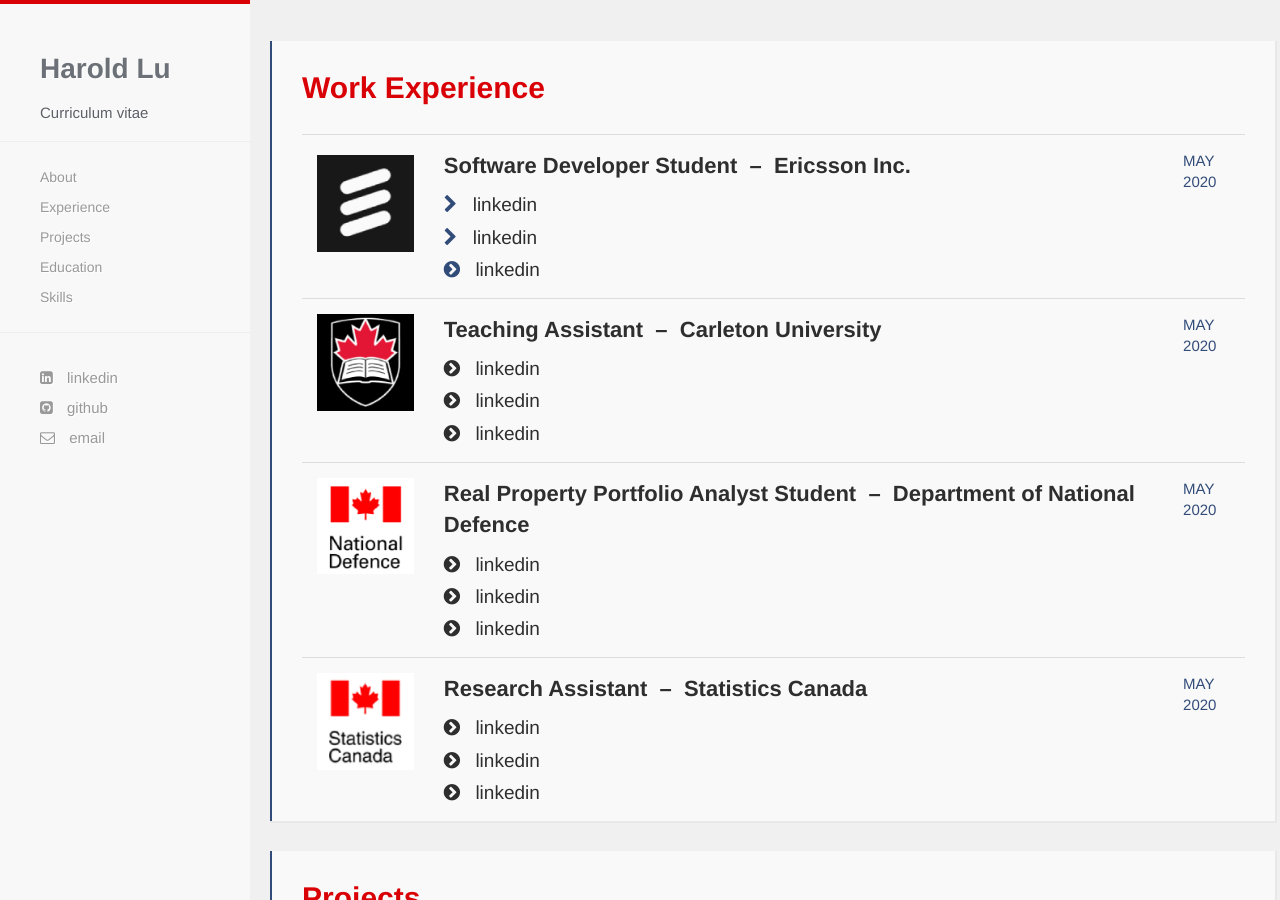
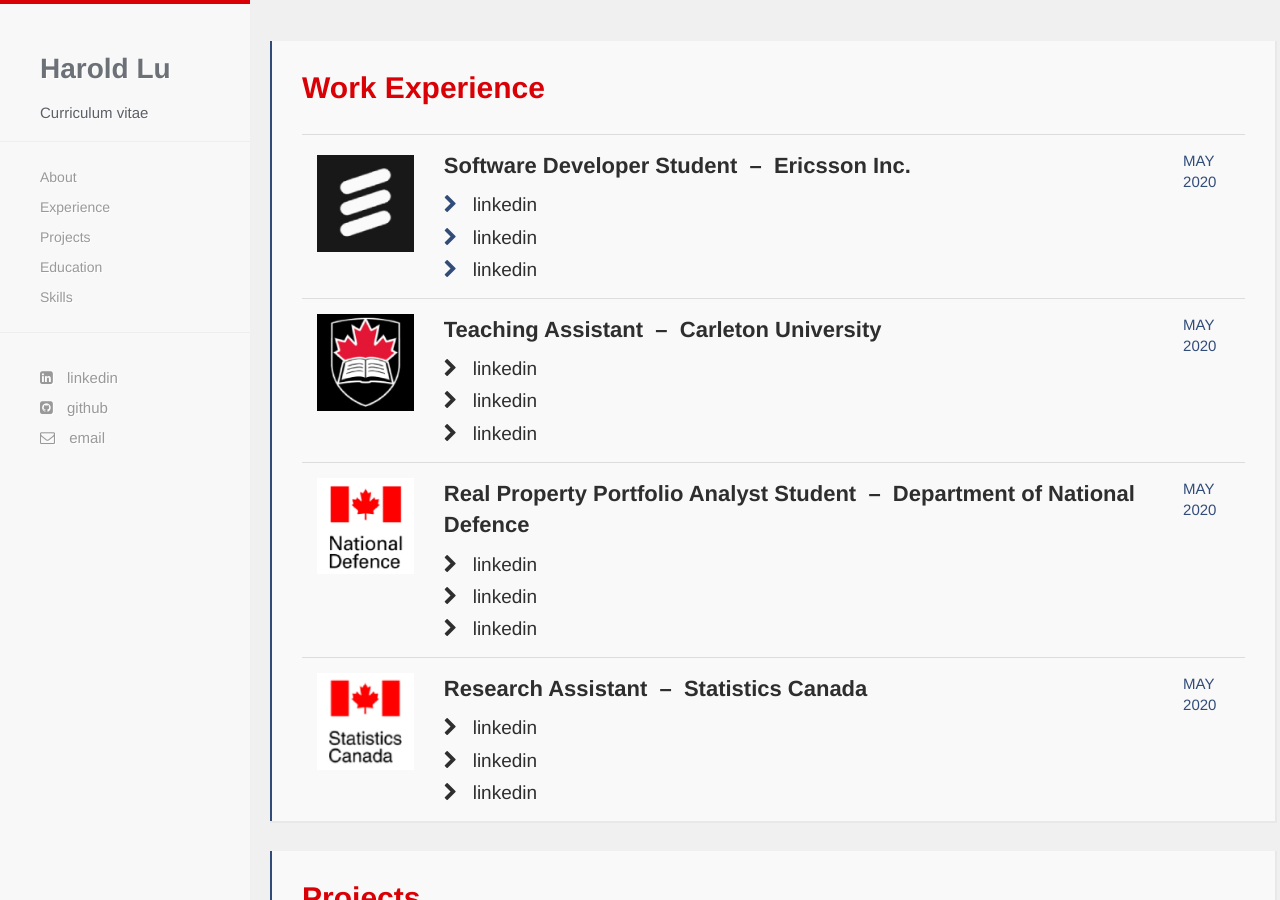
Before and after one commit to harold-lu/harold-lu.github.io, a Jekyll site: the page built from index.html, in a window 1280 px wide and 900 px high, scrolled down 960 px. Built offline with Jekyll 4.4.1, drawn with Linux system fonts in a browser that asks for light colours; nearby versions of some CDN libraries; some web fonts are replaced.

Commit message:
table update

```diff
--- a/index.html
+++ b/index.html
@@ -37,7 +37,7 @@
 			  <ul  style="font-size:19px;font-weight:450;color:#2e2e2e;list-style-type: none;list-style-position:inside;margin:0;padding:0px 0px 0px 0px">
 				<li style="padding-bottom:5px"><i class="fa fa-chevron-right" style="padding-right:10px;color:#324C79"></i> linkedin</li>
 				<li style="padding-bottom:5px"><i class="fa fa-chevron-right" style="padding-right:10px;color:#324C79"></i> linkedin</li>
-				<li><i class="fa fa-chevron-circle-right" style="padding-right:10px;color:#324C79"></i> linkedin</li>
+				<li><i class="fa fa-chevron-right" style="padding-right:10px;color:#324C79"></i> linkedin</li>
 			  </ul>
             </td>
             <td style="padding:15px 0px">
@@ -51,9 +51,9 @@
             <td style="width:80%;padding:15px">
               <p style="color:#2e2e2e;font-size:22px;font-weight:600">Teaching Assistant &nbsp;&ndash;&nbsp; Carleton University</p>
               <ul  style="font-size:19px;font-weight:450;color:#2e2e2e;list-style-type: none;list-style-position:inside;margin:0;padding:0px 0px 0px 0px">
-				<li style="padding-bottom:5px"><i class="fa fa-chevron-circle-right" style="padding-right:10px"></i> linkedin</li>
-				<li style="padding-bottom:5px"><i class="fa fa-chevron-circle-right" style="padding-right:10px"></i> linkedin</li>
-				<li><i class="fa fa-chevron-circle-right" style="padding-right:10px"></i> linkedin</li>
+				<li style="padding-bottom:5px"><i class="fa fa-chevron-right" style="padding-right:10px"></i> linkedin</li>
+				<li style="padding-bottom:5px"><i class="fa fa-chevron-right" style="padding-right:10px"></i> linkedin</li>
+				<li><i class="fa fa-chevron-right" style="padding-right:10px"></i> linkedin</li>
 			  </ul>
 			</td>
             <td style="padding:15px 0px">
@@ -67,9 +67,9 @@
             <td style="width:80%;padding:15px">
               <p style="color:#2e2e2e;font-size:22px;font-weight:600">Real Property Portfolio Analyst Student &nbsp;&ndash;&nbsp; Department of National Defence</p>
 			  <ul  style="font-size:19px;font-weight:450;color:#2e2e2e;list-style-type: none;list-style-position:inside;margin:0;padding:0px 0px 0px 0px">
-				<li style="padding-bottom:5px"><i class="fa fa-chevron-circle-right" style="padding-right:10px"></i> linkedin</li>
-				<li style="padding-bottom:5px"><i class="fa fa-chevron-circle-right" style="padding-right:10px"></i> linkedin</li>
-				<li><i class="fa fa-chevron-circle-right" style="padding-right:10px"></i> linkedin</li>
+				<li style="padding-bottom:5px"><i class="fa fa-chevron-right" style="padding-right:10px"></i> linkedin</li>
+				<li style="padding-bottom:5px"><i class="fa fa-chevron-right" style="padding-right:10px"></i> linkedin</li>
+				<li><i class="fa fa-chevron-right" style="padding-right:10px"></i> linkedin</li>
 			  </ul>
 			</td>
             <td style="padding:15px 0px">
@@ -83,9 +83,9 @@
             <td style="width:80%;padding:15px">
               <p style="color:#2e2e2e;font-size:22px;font-weight:600">Research Assistant &nbsp;&ndash;&nbsp; Statistics Canada</p>
 			  <ul  style="font-size:19px;font-weight:450;color:#2e2e2e;list-style-type: none;list-style-position:inside;margin:0;padding:0px 0px 0px 0px">
-				<li style="padding-bottom:5px"><i class="fa fa-chevron-circle-right" style="padding-right:10px"></i> linkedin</li>
-				<li style="padding-bottom:5px"><i class="fa fa-chevron-circle-right" style="padding-right:10px"></i> linkedin</li>
-				<li><i class="fa fa-chevron-circle-right" style="padding-right:10px"></i> linkedin</li>
+				<li style="padding-bottom:5px"><i class="fa fa-chevron-right" style="padding-right:10px"></i> linkedin</li>
+				<li style="padding-bottom:5px"><i class="fa fa-chevron-right" style="padding-right:10px"></i> linkedin</li>
+				<li><i class="fa fa-chevron-right" style="padding-right:10px"></i> linkedin</li>
 			  </ul>
 			</td>
             <td style="padding:15px 0px">
```
